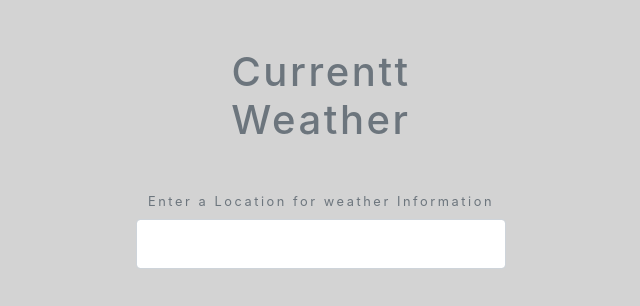
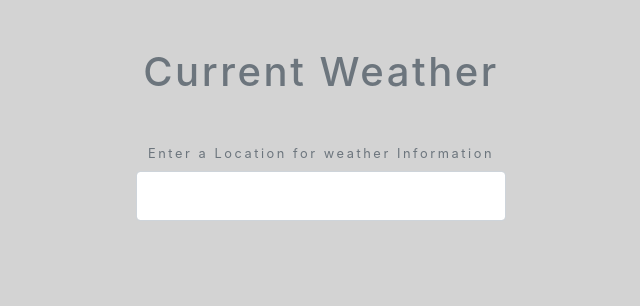
Before and after one commit to hardikchoudhary20/Current_Weather, a plain HTML site: page index.html in a window 1280 px wide. Shown: the whole page, without its empty margins (319-959 px from the left). Drawn offline with nearby package versions, Linux system fonts and the light colour scheme; no server answers.

Commit message:
fixed typo

```diff
--- a/index.html
+++ b/index.html
@@ -11,7 +11,7 @@
 <body>
     <div class="container my-5 mx-auto">
         <h1 class="text-muted text-center my-4">
-Currentt Weather
+Current Weather
         </h1>
         <form class="change-location my-4 text-center text-muted mt-5">
             <label form="city">Enter a Location for weather Information</label>
```
